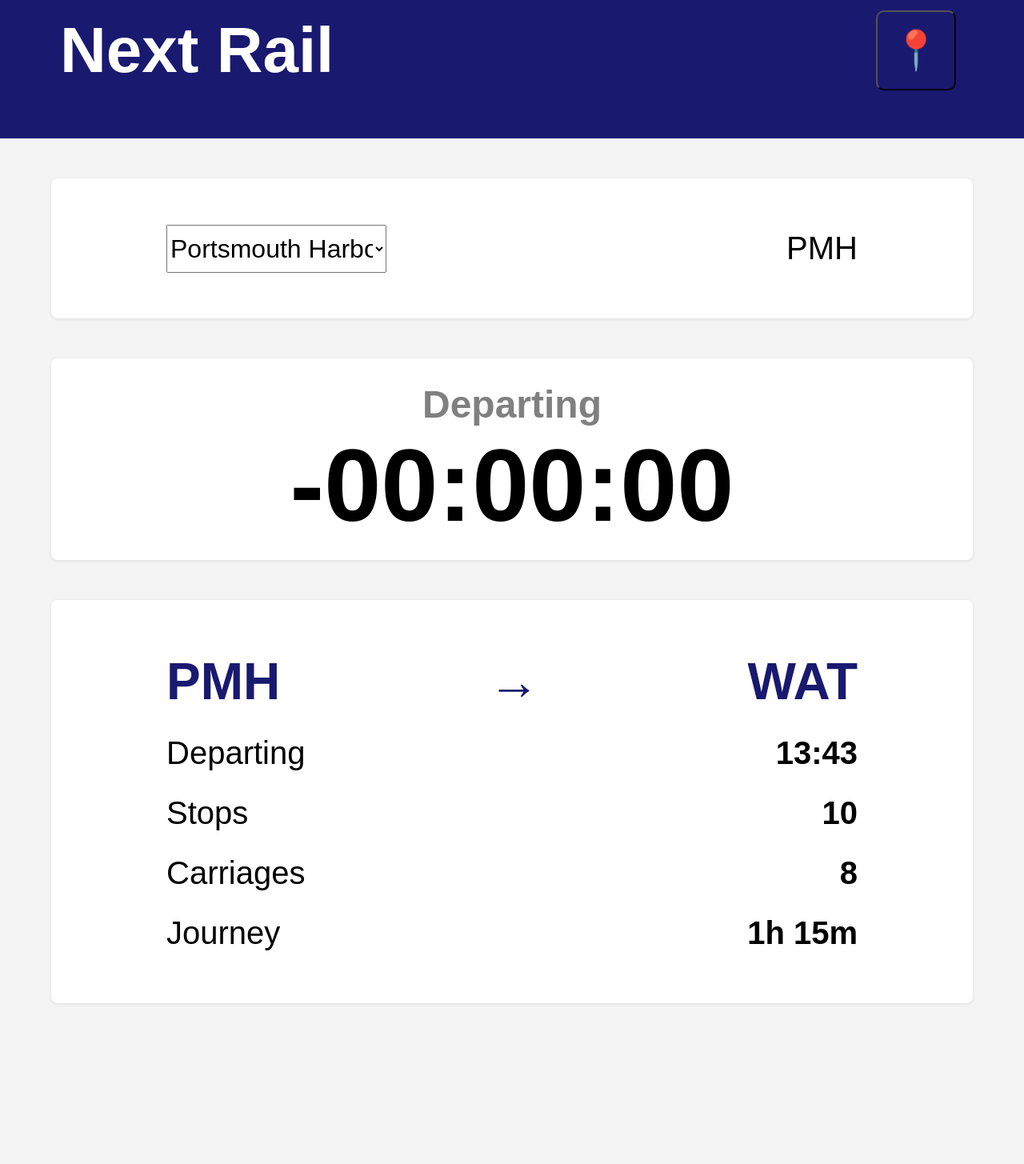
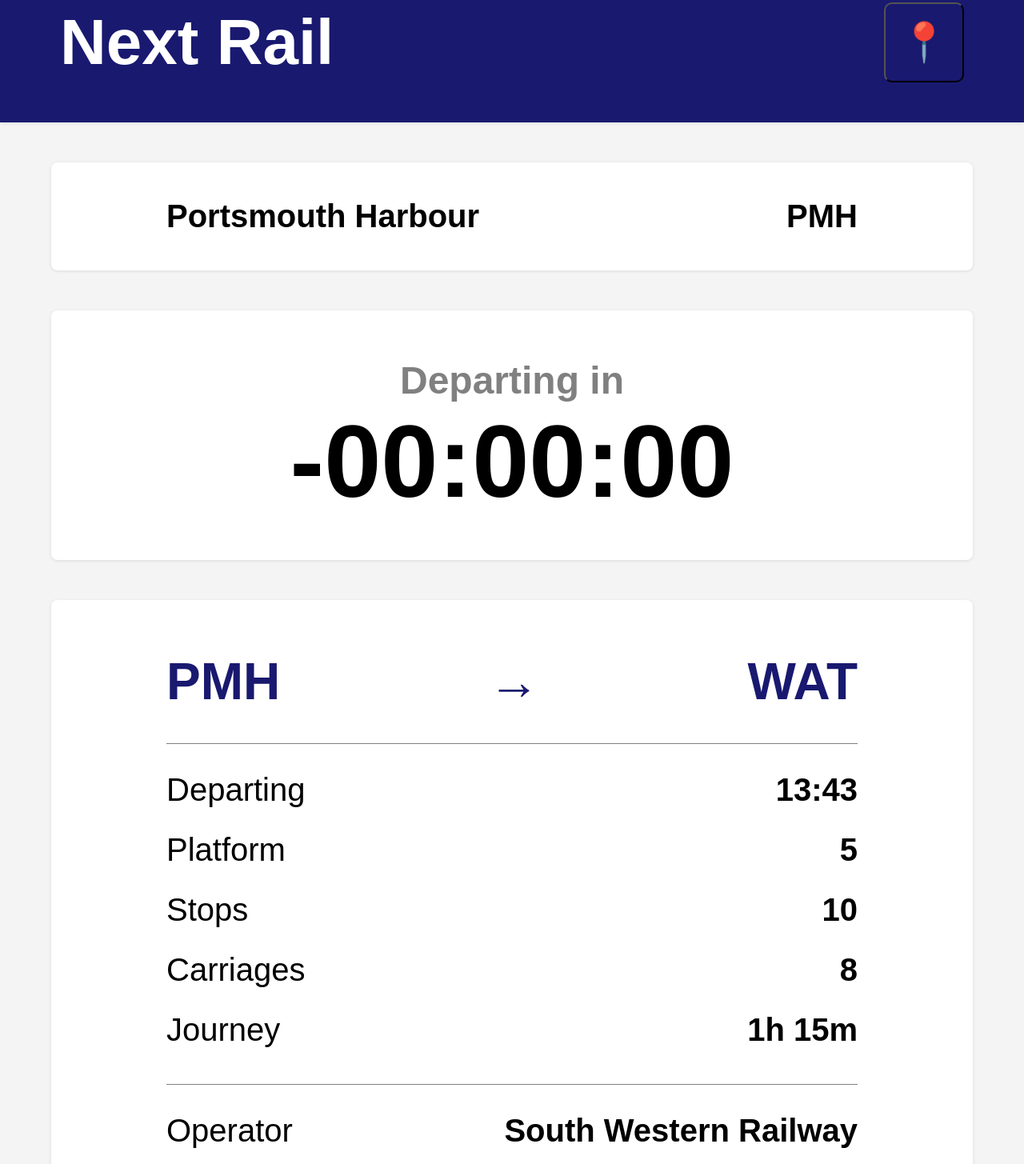
Before and after one commit to hfaulk/next-train, a website: page index.html in a window 1280 px wide. Shown: the part 47-1502 px from the top of the page at 80% size. Before the commit the page ends 1351 px from the top, so only its background shows below. Drawn offline with Linux system fonts and the light colour scheme.

Commit message:
Add info to journey info panel, adjust padding in station panel

```diff
--- a/index.html
+++ b/index.html
@@ -9,34 +9,34 @@
     <body>
         <header>
             <h1>Next Rail</h1>
-            <div class="location_class">
-                <button id="locate" onclick="setStation()">📍</button>
-            </div>
+            <button id="locate" onclick="setStation()">📍</button>
         </header>
 
         <section id="station" class="info_panel">
             <div class="info_list">
-                <select id="location">
-                    <option value="">Portsmouth Harbour</option>
-                </select>
+                <p id="stat_name">Portsmouth Harbour</p>
                 <p id="stat_code">PMH</p>
             </div>
         </section>
 
         <section id="countdown" class="info_panel">
-            <h2 id="cd_label">Departing</h2>
+            <h2 id="cd_label">Departing in</h2>
             <h1 id="cd_timer">-00:00:00</h1>
         </section>
 
         <section id="journey_info" class="info_panel">
-            <div class="info_list">
+            <div id="tofrom" class="info_list">
                 <p id="from">PMH</p>
                 <p id="arrow">→</p>
                 <p id="to">WAT</p>
             </div>
-            <div class="info_list">
+            <div id="depart_div" class="info_list">
                 <p>Departing</p>
                 <p id="depart_time" class="value">13:43</p>
+            </div>
+            <div class="info_list">
+                <p>Platform</p>
+                <p id="platform_num" class="value">5</p>
             </div>
             <div class="info_list">
                 <p>Stops</p>
@@ -46,9 +46,13 @@
                 <p>Carriages</p>
                 <p id="cars_num" class="value">8</p>
             </div>
-            <div class="info_list">
+            <div id="journey" class="info_list">
                 <p>Journey</p>
                 <p id="jt_time" class="value">1h 15m</p>
+            </div>
+            <div id="operator" class="info_list">
+                <p>Operator</p>
+                <p id="op_name" class="value">South Western Railway</p>
             </div>
         </section>
 
--- a/style2.css
+++ b/style2.css
@@ -13,6 +13,7 @@ header {
     margin: 0;
     padding: 50px 75px 50px 75px;
     color: white;
+    box-shadow: 0 1px 4px rgba(0, 0, 0, 0.1);
 }
 
 header h1 {
@@ -54,6 +55,11 @@ header div {
     margin: 15px 0 15px 0;
 }
 
+#station {
+    padding: 30px 0 30px 0;
+    font-weight: bold;
+}
+
 #location {
     width: 275px;
     font-size: 2em;
@@ -70,7 +76,7 @@ header div {
 }
 
 #countdown {
-    padding: 30px 0 20px 0;
+    padding: 60px 0 50px 0;
 }
 
 #cd_label {
@@ -96,4 +102,19 @@ header div {
     font-weight: bold;
     color: midnightblue;
     font-size: 4em;
+    margin-bottom: 40px;
 }
+
+#tofrom,
+#journey {
+    border-bottom: 1px solid grey;
+}
+
+#journey {
+    padding-bottom: 30px;
+}
+
+#depart_div,
+#operator {
+    padding-top: 20px;
+}
```
